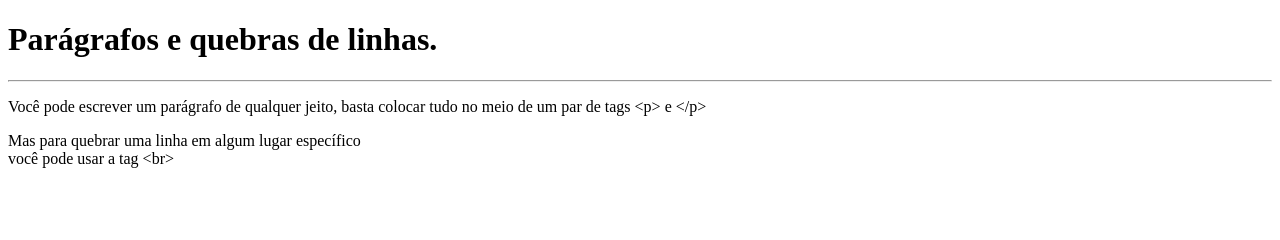
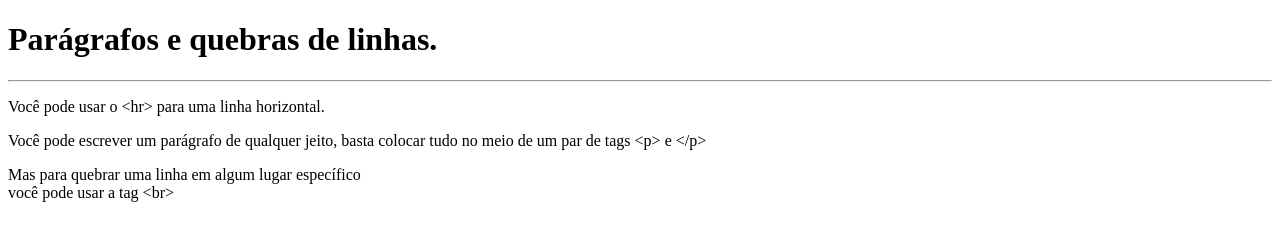
Before and after one commit to FabricioCapistrano/html-css-js, a plain HTML site: page exercícios/ex002/ex002.html in a window 1280 px wide. Drawn offline with Linux system fonts and the light colour scheme.

Commit message:
Update ex002.html

```diff
--- a/exercícios/ex002/ex002.html
+++ b/exercícios/ex002/ex002.html
@@ -9,6 +9,7 @@
 <body>
     <h1>Parágrafos e quebras de linhas.</h1>
     <hr>
+    <p>Você pode usar o &lt;hr&gt; para uma linha horizontal.</p>
     <p>Você pode escrever um parágrafo de qualquer jeito, basta colocar tudo no meio de um par de tags &lt;p&gt; e &lt;/p&gt;</p>
     <p>Mas para quebrar uma linha em algum lugar específico <br> você pode usar a tag &lt;br&gt;</p>
 </body>
```
